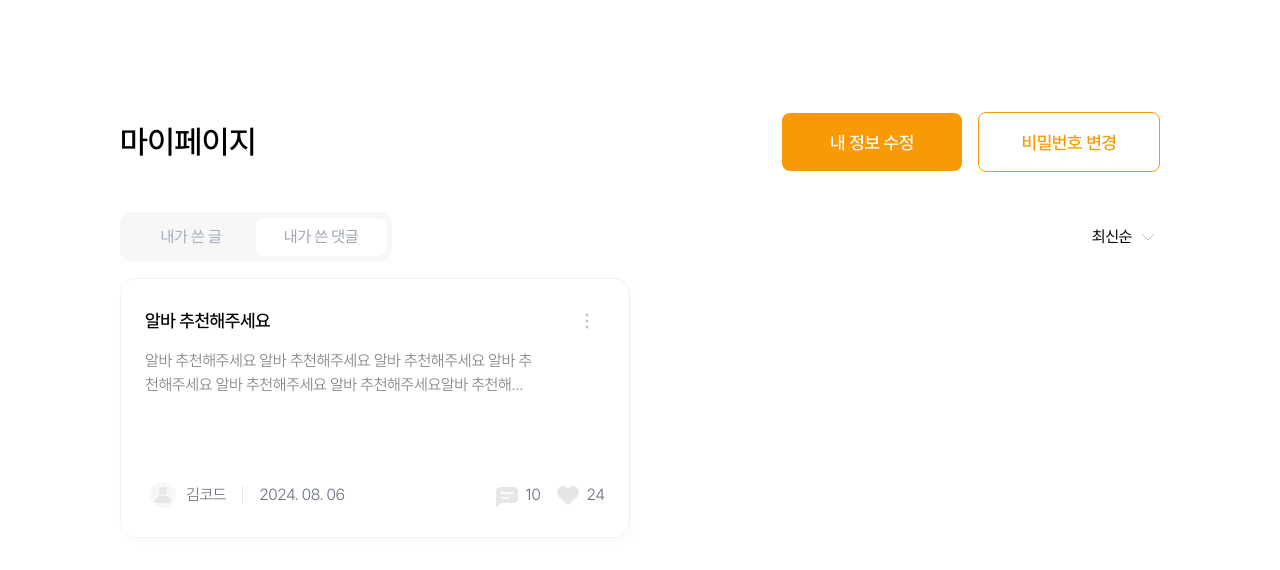
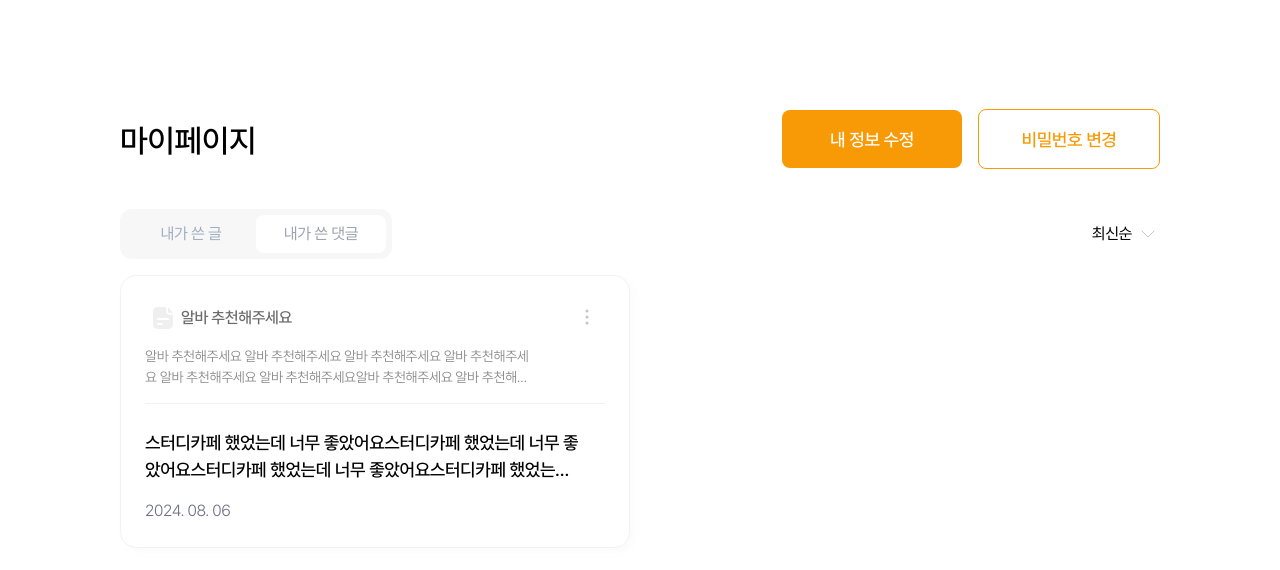
Before and after one commit to y5037/albaform-deploy, a Next.js app: page /mypage/admin in a window 1280 px wide. Both pictures are taken after a click on the button "내가 쓴 댓글". Shown: the top 570 px of the page. Built offline with nearby package versions, Linux system fonts and the light colour scheme.

Commit message:
feat: 마이페이지 - 내가 쓴 댓글 UIUX 추가

```diff
--- a/src/app/mypage/admin/components/FilterContainer.tsx
+++ b/src/app/mypage/admin/components/FilterContainer.tsx
@@ -22,10 +22,12 @@ export default function FilterContainer({
 
   const handleTabClickPost = () => {
     setSelectedTab('post');
+    setIsSort('mostRecent');
   };
 
   const handleTabClickComment = () => {
     setSelectedTab('comment');
+    setIsSort('mostRecent');
   };
 
   return (
--- a/src/app/mypage/admin/components/ListContainer.tsx
+++ b/src/app/mypage/admin/components/ListContainer.tsx
@@ -6,18 +6,33 @@ import {
   KebabButton,
   PostDropdownContainer,
   PostDropwonButton,
+  Comment,
 } from '../../styles';
 import { useClickOutside } from '@/utils/useClickOutside';
+import { ListContainerProps } from '../../types';
 
-export default function ListContainer() {
+export default function ListContainer({ selectedTab }: ListContainerProps) {
   const { outRef, dropdown, setDropdown } = useClickOutside();
 
   return (
     <div className='flex flex-wrap gap-x-[2%] gap-y-[48px] max-[1199px]:gap-y-[16px]'>
       <PostWrapper>
         <div>
-          <div className='w-[100%] flex justify-between items-start'>
-            <Title>알바 추천해주세요</Title>
+          <div className='w-[100%] flex justify-between items-center'>
+            <div className='flex items-center'>
+              {selectedTab === 'comment' && (
+                <Image
+                  src='/images/mypage/iconList.svg'
+                  alt='Post'
+                  width={36}
+                  height={36}
+                  className=''
+                />
+              )}
+              <Title comment={selectedTab === 'comment'}>
+                알바 추천해주세요
+              </Title>
+            </div>
             <KebabButton ref={outRef}>
               <Image
                 src='/images/kebabButton.svg'
@@ -33,7 +48,7 @@ export default function ListContainer() {
               </PostDropdownContainer>
             </KebabButton>
           </div>
-          <Description>
+          <Description comment={selectedTab === 'comment'}>
             알바 추천해주세요 알바 추천해주세요 알바 추천해주세요 알바
             추천해주세요 알바 추천해주세요 알바 추천해주세요알바 추천해주세요
             알바 추천해주세요 알바 추천해주세요 알바 추천해주세요 알바
@@ -41,6 +56,7 @@ export default function ListContainer() {
             알바 추천해주세요 알바 추천해주세요 알바 추천해주세요 알바
           </Description>
         </div>
+        {selectedTab === 'post' ? (
           <div className='flex items-center justify-between text-gray-500 pt-[80px] max-[1199px]:pt-[24px] max-[768px]:pt-[40px] font-light'>
             <div className='flex items-center'>
               <div className='flex items-center'>
@@ -78,6 +94,21 @@ export default function ListContainer() {
               </div>
             </div>
           </div>
+        ) : selectedTab === 'comment' ? (
+          <div className='border-t border-solid border-line-100 mt-[15px] pt-[25px]'>
+            <Comment>
+              스터디카페 했었는데 너무 좋았어요스터디카페 했었는데 너무
+              좋았어요스터디카페 했었는데 너무 좋았어요스터디카페 했었는데 너무
+              좋았어요스터디카페 했었는데 너무 좋았어요스터디카페 했었는데 너무
+              좋았어요
+            </Comment>
+            <div className='text-[16px] mt-[16px] text-gray-500 font-light'>
+              2024. 08. 06
+            </div>
+          </div>
+        ) : (
+          ''
+        )}
       </PostWrapper>
     </div>
   );
--- a/src/app/mypage/admin/page.tsx
+++ b/src/app/mypage/admin/page.tsx
@@ -21,7 +21,7 @@ export default function mypage() {
         isSort={isSort}
         setIsSort={setIsSort}
       />
-      <ListContainer />
+      <ListContainer selectedTab={selectedTab}/>
     </ResponsiveStyle>
   );
 }
--- a/src/app/mypage/styles.ts
+++ b/src/app/mypage/styles.ts
@@ -25,15 +25,13 @@ type DropdownButtonProps = {
   $active?: boolean;
 };
 
-type PostDropdownProps = {
-  $active?: boolean;
-};
-
-type PostDropdownButtonProps = {
-  $active?: boolean;
+type TextProps = {
+  comment?: boolean;
 };
 
 export const KebabButton = styled.div`
+  min-width: 36px;
+  margin-top: -3px;
   position: relative;
   cursor: pointer;
 
@@ -208,19 +206,29 @@ export const PostWrapper = styled.div`
   }
 `;
 
-export const Title = styled.p`
-  padding-top: 4px;
+export const Title = styled.p.withConfig({
+  shouldForwardProp: (prop) => prop !== 'comment',
+})<TextProps>`
   text-overflow: ellipsis;
   overflow: hidden;
   word-break: break-word;
-  display: -webkit-box;
+  display: -webkit-inline-box;
   -webkit-line-clamp: 1;
   -webkit-box-orient: vertical;
   font-size: 18px;
   font-weight: 500;
+
+  ${({ comment }) =>
+    comment &&
+    css`
+      font-size: 16px;
+      color: var(--black100);
+    `}
 `;
 
-export const Description = styled.p`
+export const Description = styled.p.withConfig({
+  shouldForwardProp: (prop) => prop !== 'comment',
+})<TextProps>`
   width: 85%;
   margin-top: 10px;
   text-overflow: ellipsis;
@@ -231,6 +239,12 @@ export const Description = styled.p`
   -webkit-box-orient: vertical;
   font-weight: 300;
   color: var(--gray500);
+
+  ${({ comment }) =>
+    comment &&
+    css`
+      font-size: 14px;
+    `}
 `;
 
 export const PostDropdownContainer = styled.div<DropdownProps>`
@@ -267,3 +281,15 @@ export const PostDropwonButton = styled.button<DropdownButtonProps>`
     margin-bottom: 0;
   }
 `;
+
+export const Comment = styled.p`
+  width: 95%;
+  text-overflow: ellipsis;
+  overflow: hidden;
+  word-break: break-word;
+  display: -webkit-box;
+  -webkit-line-clamp: 2;
+  -webkit-box-orient: vertical;
+  font-size: 18px;
+  font-weight: 500;
+`;
--- a/src/app/mypage/types.ts
+++ b/src/app/mypage/types.ts
@@ -15,3 +15,7 @@ export interface SortDropdownProps {
     SetStateAction<'mostRecent' | 'mostCommented' | 'mostLiked'>
   >;
 }
+
+export interface ListContainerProps {
+  selectedTab: 'post' | 'comment';
+}
```
Also changed, not shown: public/images/mypage/iconList.svg (added). Lines whose indentation alone changed are shown as unchanged.
